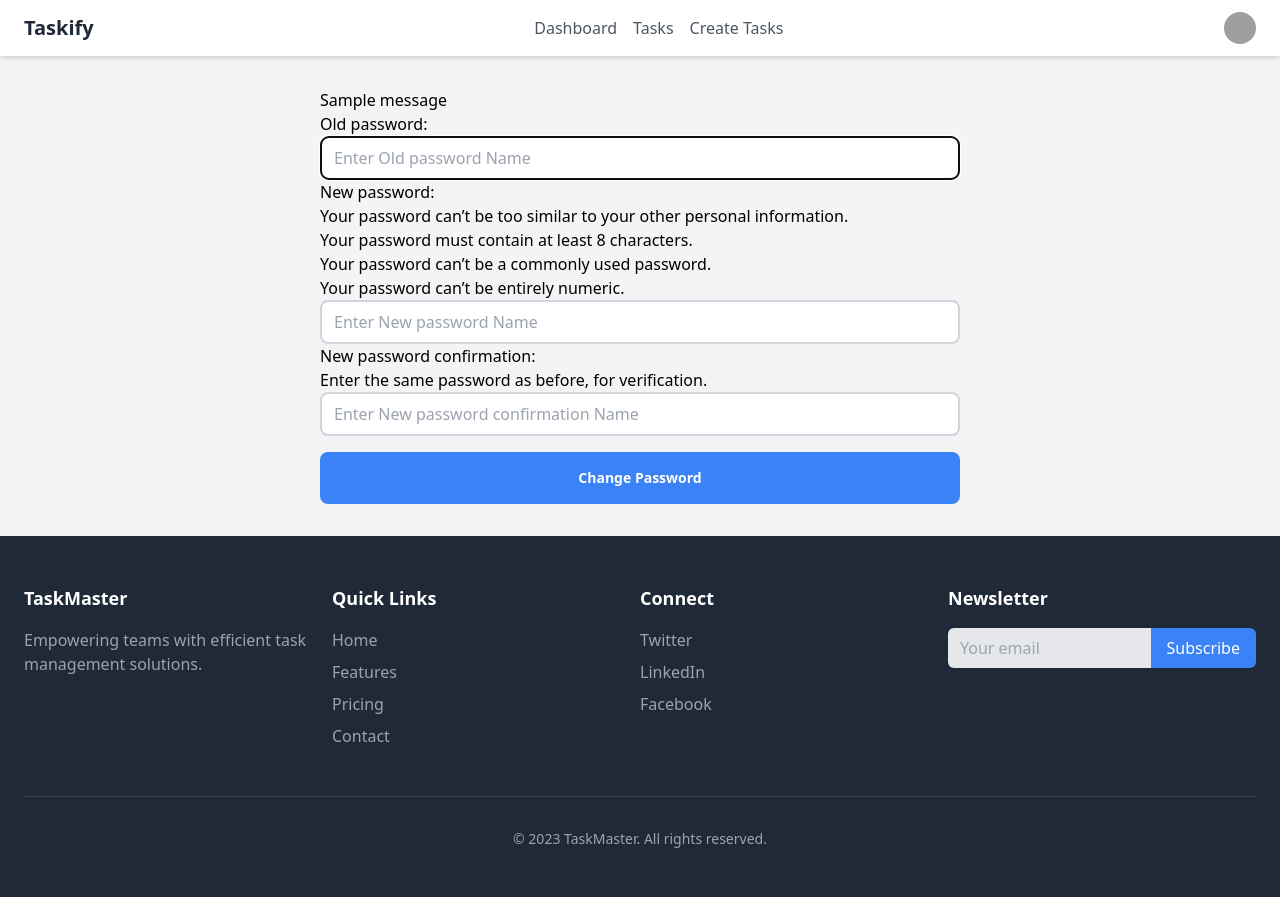
After one commit to Farhan0140/Task_Management, a Django app: page /user/change_password/ in a window 1280 px wide. The commit adds this page. Run offline with Django 5.2, Linux system fonts and the light colour scheme; a user stored in the database is signed in; tables that the repository leaves empty hold one stand-in row (values such as "Sample post"); one stand-in notice (Sample message) is shown; grey boxes are pictures that could not be loaded.

Commit message:
Password Change View

```diff
--- a/users/forms.py
+++ b/users/forms.py
@@ -4,7 +4,7 @@ from django import forms
 from django.contrib.auth.models import User, Group, Permission
 from django.contrib.auth.forms import UserCreationForm
 from tasks.forms import Style_Form_Mixins
-from django.contrib.auth.forms import AuthenticationForm
+from django.contrib.auth.forms import AuthenticationForm, PasswordChangeForm
 
 class Register_form(UserCreationForm):
     class Meta:
@@ -98,3 +98,8 @@ class CreateGroupForm(Style_Form_Mixins, forms.ModelForm):
     class Meta:
         model = Group
         fields = ['name', 'permissions']
+
+
+
+class CustomPasswordChangeForm( Style_Form_Mixins, PasswordChangeForm ):
+    pass
--- /dev/null
+++ b/users/templates/accounts/change_password.html
@@ -0,0 +1,27 @@
+{% extends "base.html" %}
+
+{% block title %}Sign In{% endblock title %}
+
+{% block content %}
+<div class="w-1/2 mx-auto my-8">
+
+    <div>
+        {% if messages %}
+            {% for massage in messages %}
+                <h1>{{massage}}</h1>
+            {% endfor %}
+        {% endif %}
+    </div>
+
+    <div>
+        <form action="" method="POST" class="flex flex-col">
+            {% csrf_token %}
+
+            {{ form }}
+
+            <button type="submit" class="button_submit mt-4"> Change Password </button>
+        </form>
+    </div>
+
+</div>
+{% endblock content %}
--- a/users/templates/accounts/profile.html
+++ b/users/templates/accounts/profile.html
@@ -25,7 +25,7 @@
           <a href="#" class="block py-2 px-4 text-gray-700 hover:bg-gray-200"
             >Edit Profile</a
           >
-          <a href="#" class="block py-2 px-4 text-gray-700 hover:bg-gray-200"
+          <a href="{% url "change_password" %}" class="block py-2 px-4 text-gray-700 hover:bg-gray-200"
             >Change Password</a
           >
         </nav>
--- a/users/urls.py
+++ b/users/urls.py
@@ -1,6 +1,6 @@
 from django.urls import path
-from users.views import sign_up, sign_in, sign_out, activate_user, admin_dashboard, Assign_role, create_group, view_group_list_with_permission, Sign_In, User_Profile
-from django.contrib.auth.views import LogoutView
+from users.views import sign_up, sign_in, sign_out, activate_user, admin_dashboard, Assign_role, create_group, view_group_list_with_permission, Sign_In, User_Profile, Change_Password
+from django.contrib.auth.views import LogoutView, PasswordChangeDoneView
 
 urlpatterns = [
 
@@ -14,6 +14,8 @@ urlpatterns = [
     path("admin/<int:user_id>/assign_role/", Assign_role, name="assign_role"),
     path("admin/create_group/", create_group, name="create_group"),
     path("admin/view_group_list_with_permission/", view_group_list_with_permission, name="view_group"),
-    path("profile/", User_Profile.as_view(), name="user_profile")
+    path("profile/", User_Profile.as_view(), name="user_profile"),
+    path("change_password/", Change_Password.as_view(), name="change_password"),
+    path("password_changed/done/", PasswordChangeDoneView.as_view(template_name="accounts/password_changed_done.html"), name="password_change_done")
 
 ]
--- a/users/views.py
+++ b/users/views.py
@@ -4,9 +4,9 @@ from django.contrib.auth import login, logout, authenticate
 from django.contrib import messages
 from django.contrib.auth.models import User, Group
 from django.contrib.auth.tokens import default_token_generator
-from users.forms import CustomRegisterForm, CustomLoginForm, assignRoleForm, CreateGroupForm
+from users.forms import CustomRegisterForm, CustomLoginForm, assignRoleForm, CreateGroupForm, CustomPasswordChangeForm
 from django.contrib.auth.decorators import login_required, user_passes_test
-from django.contrib.auth.views import LoginView
+from django.contrib.auth.views import LoginView, PasswordChangeView
 from django.views.generic import TemplateView
 
 
@@ -151,3 +151,8 @@ class User_Profile( TemplateView ):
         context["date_joined"] = user.date_joined
         context["last_login"] = user.last_login
         return context
+
+
+class Change_Password( PasswordChangeView ):
+    form_class = CustomPasswordChangeForm
+    template_name = "accounts/change_password.html"
```
Also changed, not shown: users/templates/accounts/password_changed_done.html (added, +13 -0 lines).
